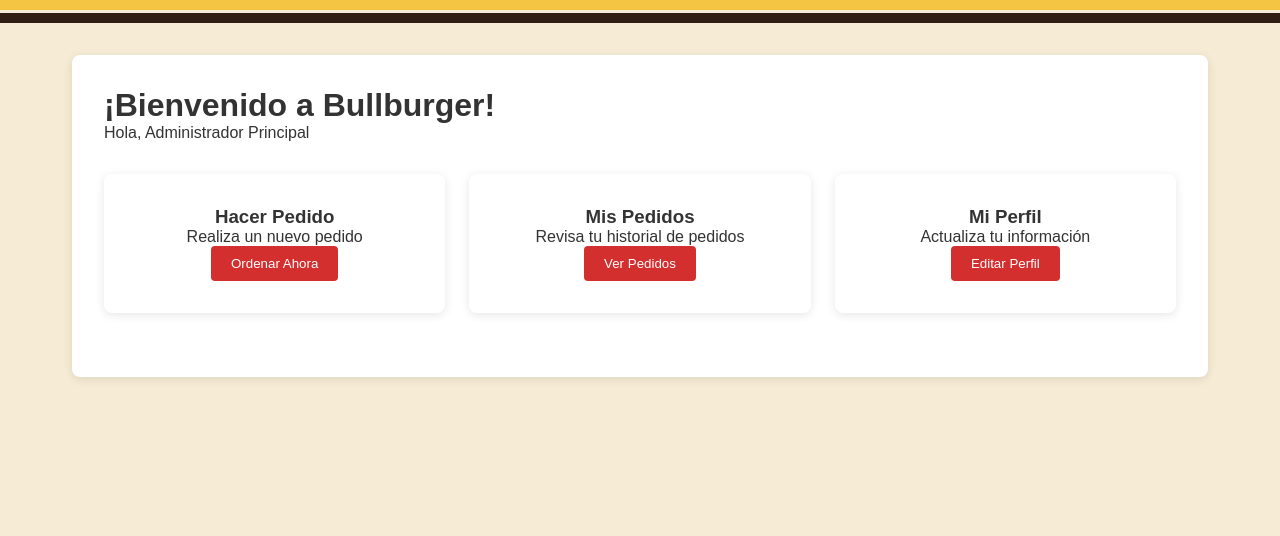
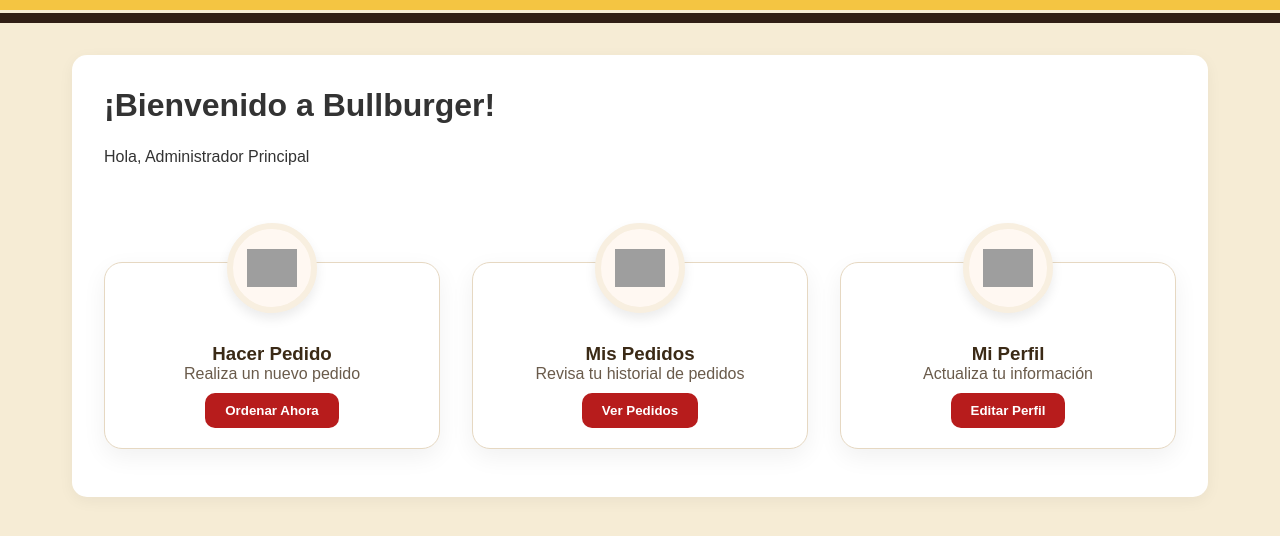
Before and after one commit to Diegokas-05/bullburger, a Django app: page /cliente/dashboard/ in a window 1280 px wide. Shown: the part 70-606 px from the top of the page. Run offline with Django 5.2, Linux system fonts and the light colour scheme; a user stored in the database is signed in; data comes from the database, SQL or seed files in the repository; grey boxes are pictures that could not be loaded.

Commit message:
dashboard

```diff
--- a/templates/cliente/dashboard.html
+++ b/templates/cliente/dashboard.html
@@ -1,29 +1,136 @@
 {% extends 'base.html' %}
+{% load static %}
 
 {% block title %}Mi Cuenta - Bullburger{% endblock %}
 
 {% block content %}
-<div class="card">
+<style>
+  .welcome-container {
+    background-color: #ffffffff;
+    border-radius: 15px;
+    padding: 2rem 2rem 3rem 2rem;
+    box-shadow: 0 4px 15px rgba(0,0,0,0.05);
+  }
+
+  .welcome-container h1 {
+    margin-bottom: 1.5rem;
+  }
+
+  /* Aumentamos separación entre el título y las tarjetas */
+  .welcome-header {
+    margin-bottom: 6.0rem; /* 🔥 separa el bloque superior */
+  }
+
+  .feature-grid {
+    display: grid;
+    grid-template-columns: repeat(auto-fit, minmax(250px, 1fr));
+    gap: 2rem;
+  }
+
+  .feature-card {
+    position: relative;
+    background-color: #fff;
+    border: 1px solid #e6d8c2;
+    border-radius: 18px;
+    text-align: center;
+    padding: 70px 20px 20px 20px;
+    box-shadow: 0 8px 25px rgba(0,0,0,0.06);
+    transition: transform 0.2s ease, box-shadow 0.2s ease;
+  }
+
+  .feature-card:hover {
+    transform: translateY(-3px);
+    box-shadow: 0 10px 30px rgba(0,0,0,0.1);
+  }
+
+  .circle-icon {
+    position: absolute;
+    top: -40px;
+    left: 50%;
+    transform: translateX(-50%);
+    width: 90px;
+    height: 90px;
+    border-radius: 50%;
+    background-color: #fff8f2;
+    border: 6px solid #f8efe0;
+    box-shadow: 0 6px 12px rgba(0,0,0,0.08);
+    display: flex;
+    align-items: center;
+    justify-content: center;
+  }
+
+  .circle-icon img {
+    width: 65%;
+    height: 65%;
+    object-fit: contain;
+  }
+
+  .feature-card h3 {
+    margin-top: 10px;
+    font-weight: bold;
+    color: #3b2a16;
+  }
+
+  .feature-card p {
+    color: #6a5b4b;
+  }
+
+  .feature-card .btn-primary {
+    margin-top: 10px;
+    background-color: #b71c1c;
+    border-color: #b71c1c;
+    border-radius: 10px;
+    font-weight: 600;
+    transition: background-color 0.2s ease;
+  }
+
+  .feature-card .btn-primary:hover {
+    background-color: #921212;
+    border-color: #921212;
+  }
+
+  @media (max-width: 600px) {
+    .circle-icon {
+      width: 70px;
+      height: 70px;
+      top: -30px;
+    }
+  }
+</style>
+
+<div class="welcome-container">
+  <!-- 🔹 Bloque con margen adicional -->
+  <div class="welcome-header">
     <h1>¡Bienvenido a Bullburger!</h1>
     <p>Hola, {{ user.nombre }}</p>
+  </div>
 
-    <div style="display: grid; grid-template-columns: repeat(auto-fit, minmax(250px, 1fr)); gap: 1.5rem; margin-top: 2rem;">
-        <div class="card" style="text-align: center;">
+  <div class="feature-grid">
+    <div class="feature-card">
+      <div class="circle-icon">
+        <img src="{% static 'img/cards/burger.png' %}" alt="Hacer Pedido">
+      </div>
       <h3>Hacer Pedido</h3>
       <p>Realiza un nuevo pedido</p>
-            <button class="btn btn-primary">Ordenar Ahora</button>
+      <button class="btn btn-primary" onclick="window.location.href='{% url 'menu_cliente' %}'">Ordenar Ahora</button>
     </div>
 
-        <div class="card" style="text-align: center;">
+    <div class="feature-card">
+      <div class="circle-icon">
+        <img src="{% static 'img/cards/history.png' %}" alt="Mis Pedidos">
+      </div>
       <h3>Mis Pedidos</h3>
       <p>Revisa tu historial de pedidos</p>
       <button class="btn btn-primary">Ver Pedidos</button>
     </div>
 
-        <div class="card" style="text-align: center;">
+    <div class="feature-card">
+      <div class="circle-icon">
+        <img src="{% static 'img/cards/profile.png' %}" alt="Mi Perfil">
+      </div>
       <h3>Mi Perfil</h3>
       <p>Actualiza tu información</p>
-            <button class="btn btn-primary">Editar Perfil</button>
+      <button class="btn btn-primary" onclick="window.location.href='{% url 'perfil_usuario' %}'">Editar Perfil</button>
     </div>
   </div>
 </div>
```
Lines whose indentation alone changed are shown as unchanged.
